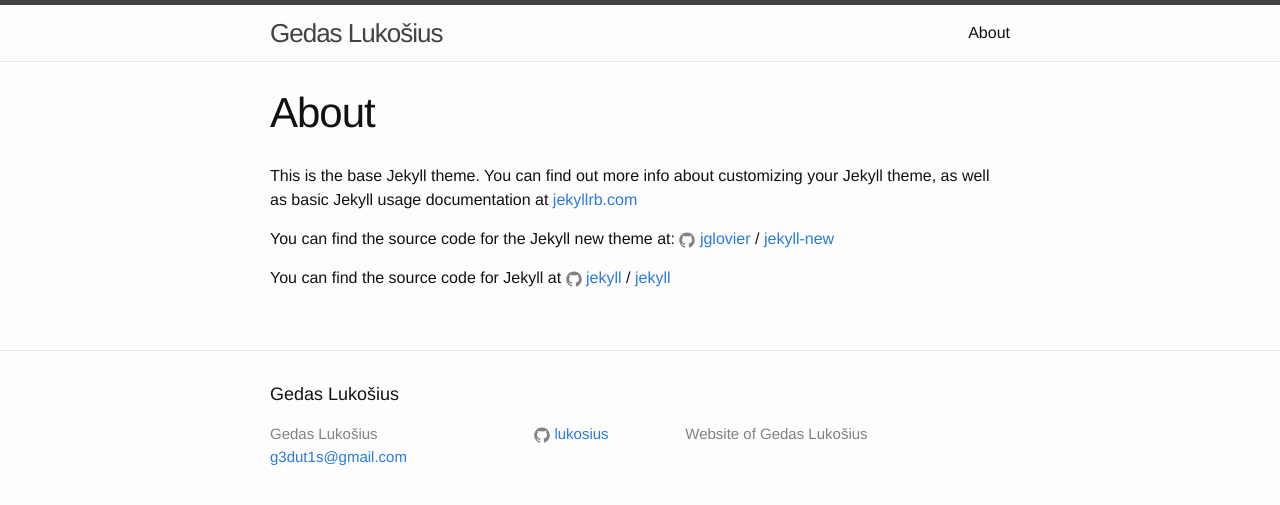
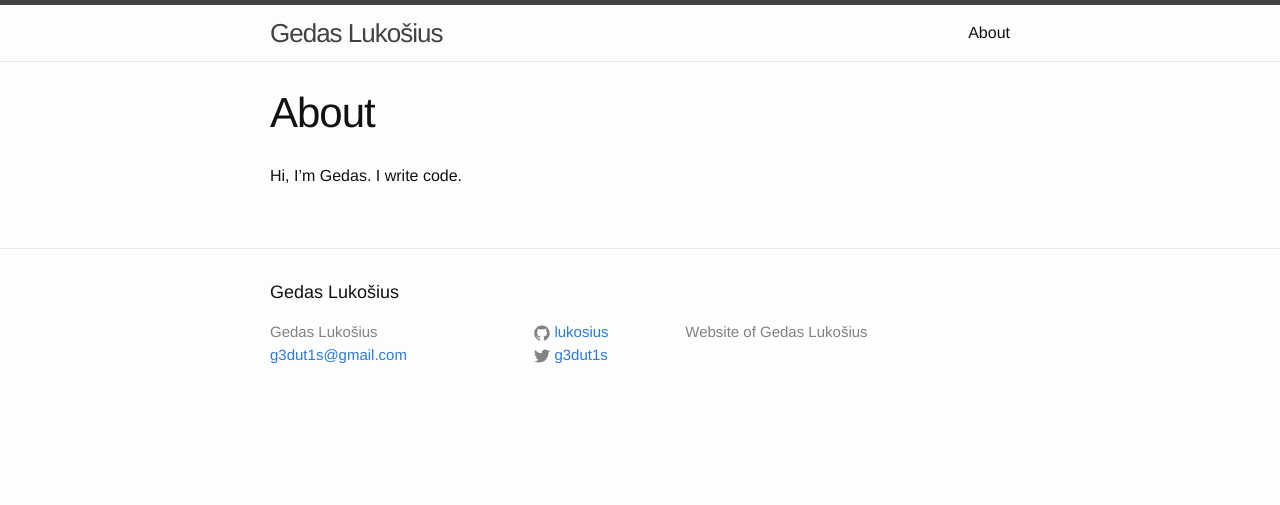
Before and after one commit to lukosius/lukosius.github.io, a Jekyll site: the page built from about.md, in a window 1280 px wide. Shown: the top 505 px of the page. Built offline with Jekyll 4.4.1, drawn with Linux system fonts in a browser that asks for light colours; Markdown is read by kramdown in place of the engine named in the settings.

```diff
--- a/_config.yml
+++ b/_config.yml
@@ -11,7 +11,8 @@ email: g3dut1s@gmail.com
 description: Website of Gedas Lukošius
 baseurl: "" # the subpath of your site, e.g. /blog
 url: "http://lukosius.me" # the base hostname & protocol for your site
+twitter_username: g3dut1s
 github_username:  lukosius
 
 # Build settings
-markdown: kramdown
+markdown: redcarpet
--- a/about.md
+++ b/about.md
@@ -4,12 +4,4 @@ title: About
 permalink: /about/
 ---
 
-This is the base Jekyll theme. You can find out more info about customizing your Jekyll theme, as well as basic Jekyll usage documentation at [jekyllrb.com](http://jekyllrb.com/)
-
-You can find the source code for the Jekyll new theme at:
-{% include icon-github.html username="jglovier" %} /
-[jekyll-new](https://github.com/jglovier/jekyll-new)
-
-You can find the source code for Jekyll at
-{% include icon-github.html username="jekyll" %} /
-[jekyll](https://github.com/jekyll/jekyll)
+Hi, I'm Gedas. I write code.
```
Also changed, not shown: _posts/2016-02-17-hello-world.md (added, +13 -0 lines), _posts/2016-02-17-welcome-to-jekyll.markdown (deleted, +0 -25 lines), index.html (+2 -7 lines).
